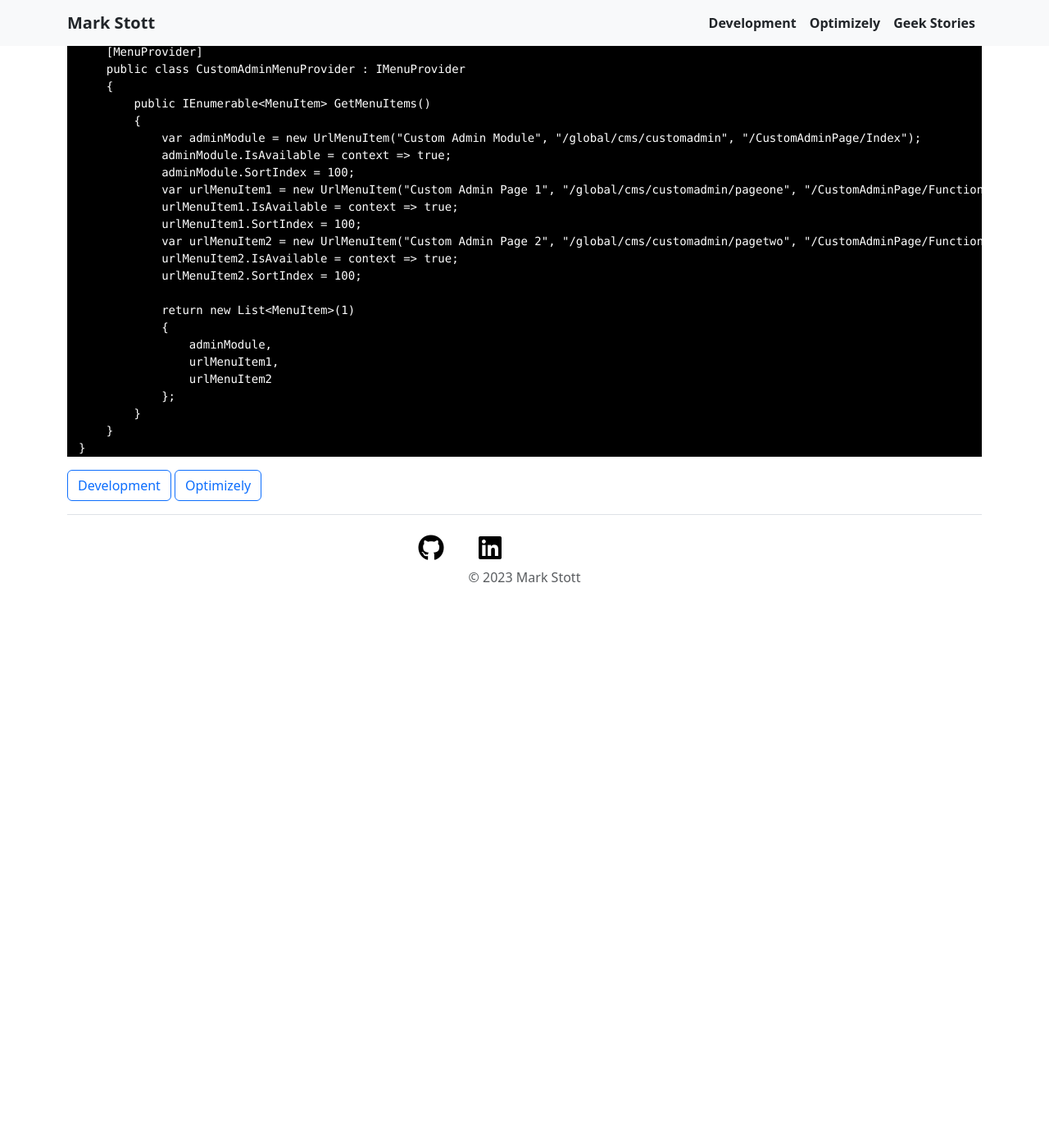
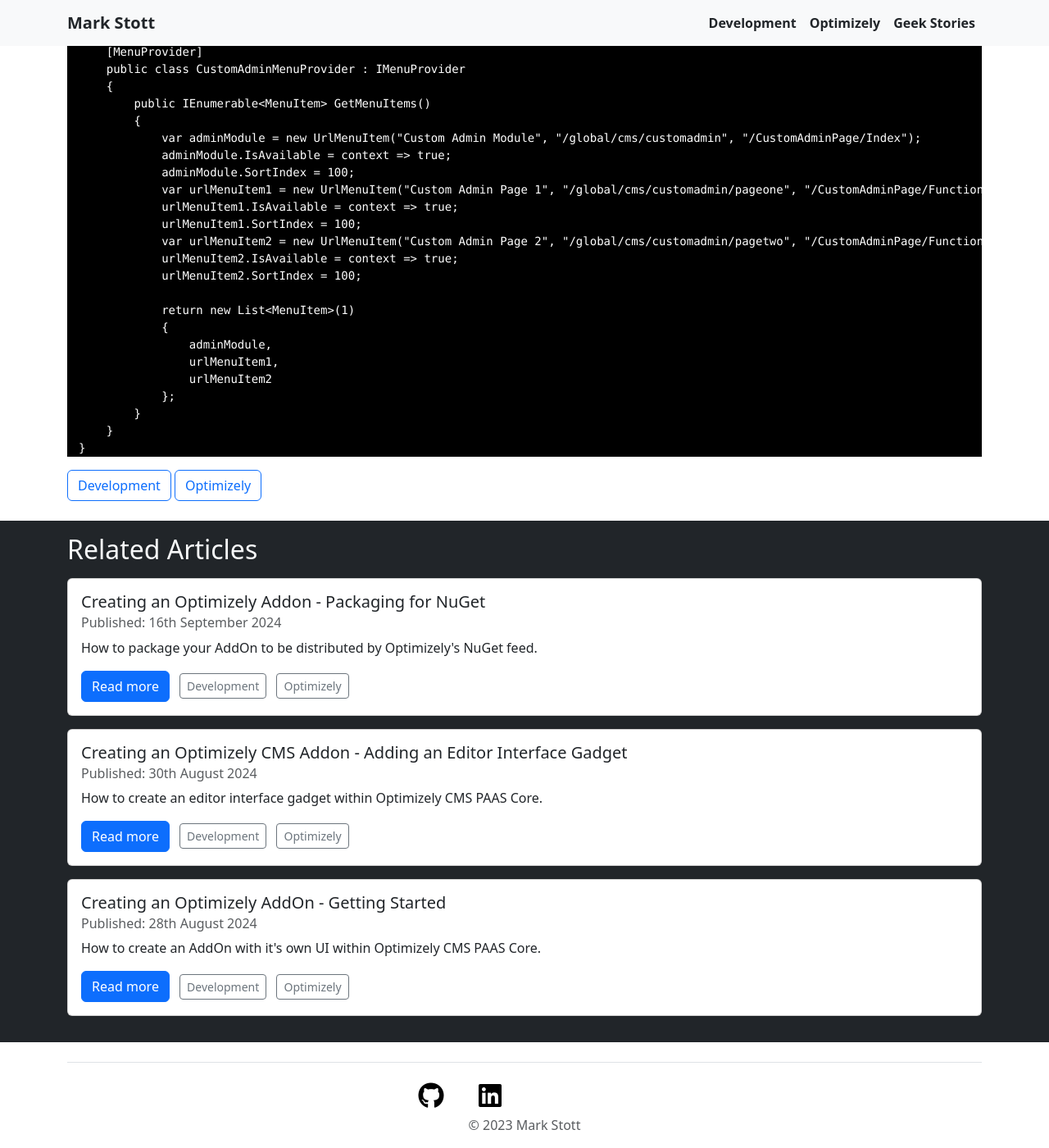
Before and after one commit to GeekInTheNorth/GeekInTheNorth.github.io, a Jekyll site: the page built from _posts/2021-08-31-custom-admin-pages-in-optimizely-12.md, in a window 1280 px wide and 1400 px high, scrolled down 3279 px. Shown: the whole window at 82% size. Built offline with Jekyll 4.4.1, drawn with Linux system fonts in a browser that asks for light colours; before the commit the page ends 4011 px from its top, so only the background shows below that.

Commit message:
Update 2021-08-31-custom-admin-pages-in-optimizely-12.md

```diff
--- a/_posts/2021-08-31-custom-admin-pages-in-optimizely-12.md
+++ b/_posts/2021-08-31-custom-admin-pages-in-optimizely-12.md
@@ -6,6 +6,10 @@
 category:
   - Development
   - Optimizely
+relatedArticles:
+  - "_posts/2024-09-16-how-to-create-an-optimizely-addon-part-3.md"
+  - "_posts/2024-08-30-how-to-create-an-optimizely-addon-part-2.md"
+  - "_posts/2024-08-28-how-to-create-an-optimizely-addon-part-1.md"
 ---
 
 # Custom Admin Pages in Optimizely 12
```
